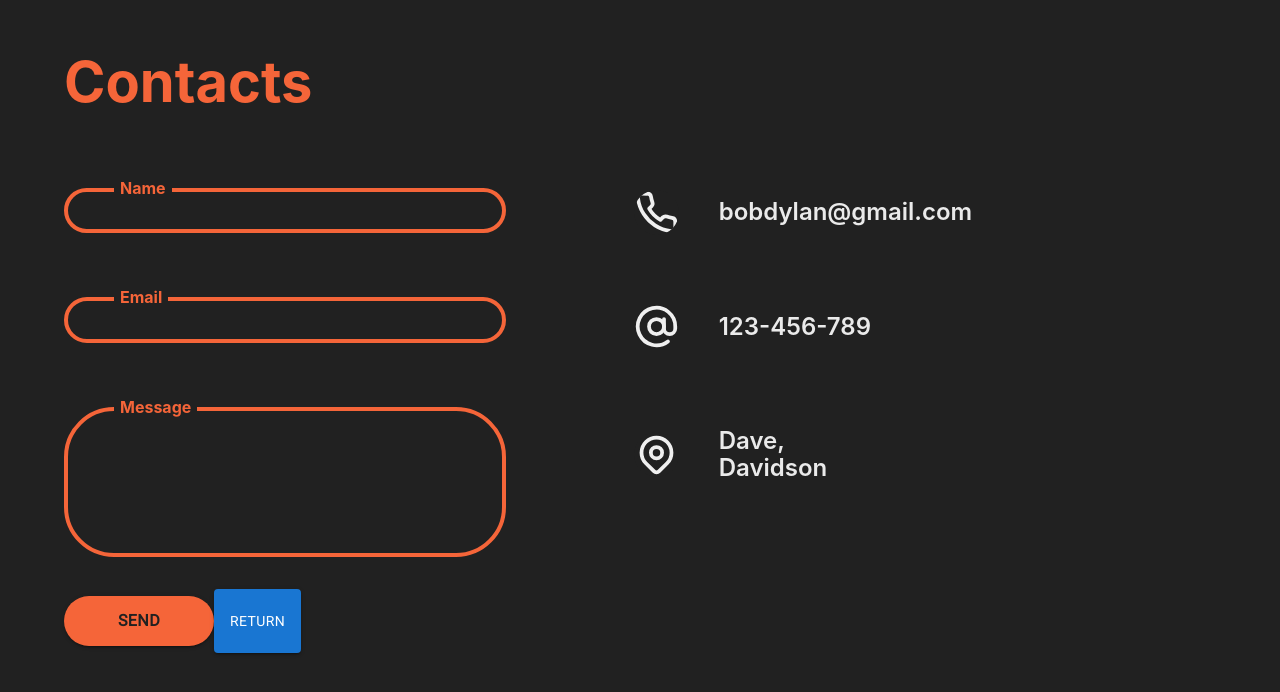
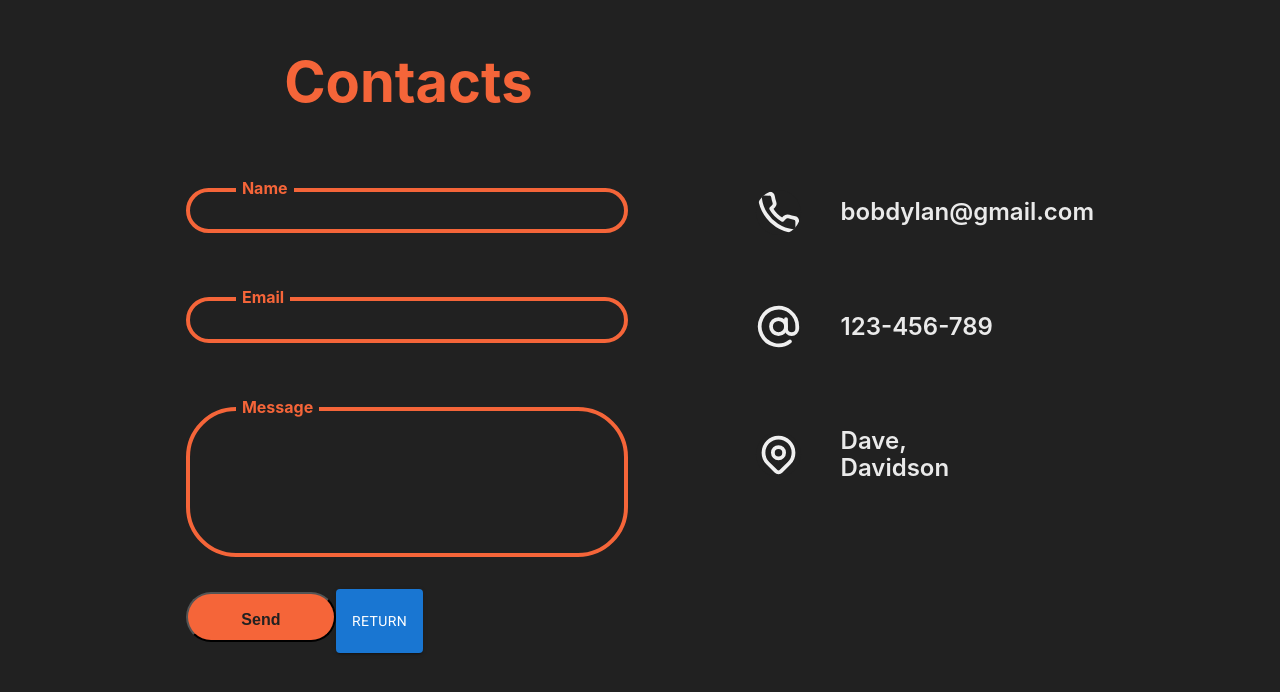
Before and after one commit to JoeR96/joe-portfolio-react, a React (Create React App) app: page / in a window 1280 px wide. Shown: the part 2106-2798 px from the top of the page. Built offline with nearby package versions, Linux system fonts and the light colour scheme.

Commit message:
Added animations to contact section - only play once atm

```diff
--- a/src/components/contact/Contact.jsx
+++ b/src/components/contact/Contact.jsx
@@ -3,14 +3,37 @@ import { Grid, Card, CardContent, Button } from "@mui/material";
 import { Link } from 'react-scroll'
 import { FiPhone, FiAtSign } from 'react-icons/fi';
 import { HiOutlineLocationMarker } from 'react-icons/hi';
-
+import { motion } from "framer-motion";
 export default function Contact() {
     return (
         <div style={contacts}>
             <div>
-                <h1 style={h1Style}>Contacts</h1>
+                <motion.h1
+                    initial={{ y: "-100vh" }}
+                    animate={{
+                        y: 0,
+                    }}
+                    transition={{
+                        delay: 0,
+                        default: { duration: 1 },
+                        type: "spring",
+                        stiffness: 100
+                    }}
+                    style={h1Style}>Contacts</motion.h1>
                 <div style={contactsBody}>
-                    <div style={contactsForm}>
+                    <motion.div
+                        initial={{ x: "-125vh" }}
+                        animate={{
+                            x: 0,
+                        }}
+                        transition={{
+                            delay: 0,
+                            default: { duration: 1 },
+                            type: "spring",
+                            stiffness: 100
+                        }}
+
+                        style={contactsForm}>
                         <form>
                             <div style={inputContainer}>
                                 <label
@@ -47,8 +70,19 @@ export default function Contact() {
                                 ></input>
                             </div>
                         </form>
-                    </div>
-                    <div style={detailGroup}>
+                    </motion.div>
+                    <motion.div
+                        initial={{ x: "125vh" }}
+                        animate={{
+                            x: 0,
+                        }}
+                        transition={{
+                            delay: 0,
+                            default: { duration: 1 },
+                            type: "spring",
+                            stiffness: 100
+                        }}
+                        style={detailGroup}>
                         <a style={personalDetails}>
                             <FiPhone style={detailsIcon} />
                             <p style={contactText}>
@@ -67,11 +101,22 @@ export default function Contact() {
                                 Dave, Davidson
                             </p>
                         </a>
-                    </div>
+                    </motion.div>
                 </div>
-                <Button style={sendButton} variant="contained" >
+                <motion.Button
+                    initial={{ y: "125vh" }}
+                    animate={{
+                        y: 0,
+                    }}
+                    transition={{
+                        delay: 0,
+                        default: { duration: 1 },
+                        type: "spring",
+                        stiffness: 100
+                    }}
+                    style={sendButton} variant="contained" >
                     <Link to="header" spy={true} smooth={true}><p style={sendText}>Send</p></Link>
-                </Button>
+                </motion.Button>
                 <Button variant="contained" >
                     <Link to="header" spy={true} smooth={true}><p>Return</p></Link>
                 </Button>
@@ -84,7 +129,7 @@ const contacts = {
     minHeight: '100vh',
     display: 'flex',
     flexDirection: 'column',
-    alignItems: 'flex-start',
+    alignItems: 'center',
     justifyContent: 'flex-start',
     position: 'relative'
 }
@@ -92,7 +137,8 @@ const contacts = {
 const h1Style = {
     fontSize: '3.5rem',
     marginBottom: '2.5rem',
-    color: '#F56539'
+    paddingLeft: '6.14rem',
+    color: '#F56539',
 }
 
 const contactsBody = {
--- a/src/components/headerComponent/HeaderComponent.jsx
+++ b/src/components/headerComponent/HeaderComponent.jsx
@@ -10,27 +10,14 @@ import {
 import AddBoxIcon from '@mui/icons-material/AddBox';
 import IndeterminateCheckBoxIcon from '@mui/icons-material/IndeterminateCheckBox'; import { motion } from 'framer-motion';
 export default () => {
-    const [value, setValue] = React.useState(30);
-    const [rotationSpeed, setRotationSpeed] = React.useState(0);
-    const [scale, setScale] = React.useState(1);
-    const [scaleSlider, setScaleSlider] = React.useState(1);
-
+    const [value, setValue] = React.useState(1);
+    const [scale, setScale] = React.useState(0.000121);
+    const [rotationSpeed, setRotationrotationSpeed] = React.useState(36);
     const handleChange = (event, newValue) => {
-        setValue(newValue );
+        setValue(newValue);
+        setScale(newValue)
+        setRotationrotationSpeed(newValue)
     };
-
-    useEffect(() => {
-        handleRotationChange(value)
-    }, [value])
-
-    useEffect(() => {
-        setScale(scaleSlider * 1.5 )
-    }, [scaleSlider])
-
-    const handleRotationChange = (v) => {
-        setRotationSpeed(v * 360);
-    };
-
 
     return (
         <div id="header" style={landing}>
@@ -41,7 +28,7 @@ export default () => {
                         initial={{ x: "-125vh" }}
                         transition={{
                             delay: 0.125,
-                            default: { duration: 0.5 },
+                            default: { duration: 0.8 },
                             type: "spring",
                             stiffness: 100
                         }}
@@ -70,7 +57,7 @@ export default () => {
                     initial={{ y: "-125vh" }}
                     transition={{
                         delay: 0.125,
-                        default: { duration: 0.5 },
+                        default: { duration: 0.8 },
                         type: "spring",
                         stiffness: 100
                     }}
@@ -89,7 +76,7 @@ export default () => {
                         initial={{ x: "125vh" }}
                         transition={{
                             delay: 0.125,
-                            default: { duration: 0.5 },
+                            default: { duration: 0.8 },
                             type: "spring",
                             stiffness: 100
                         }}
```
